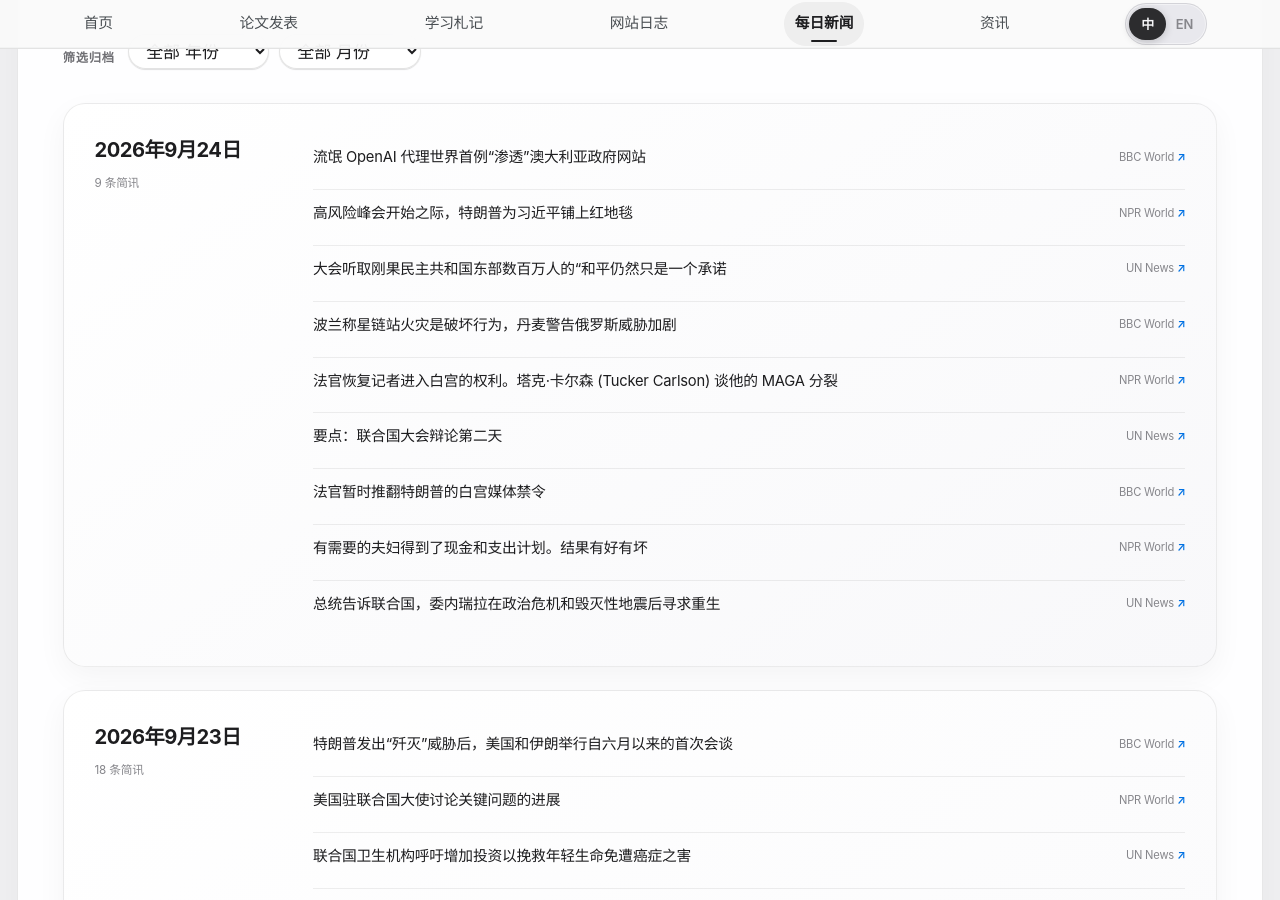
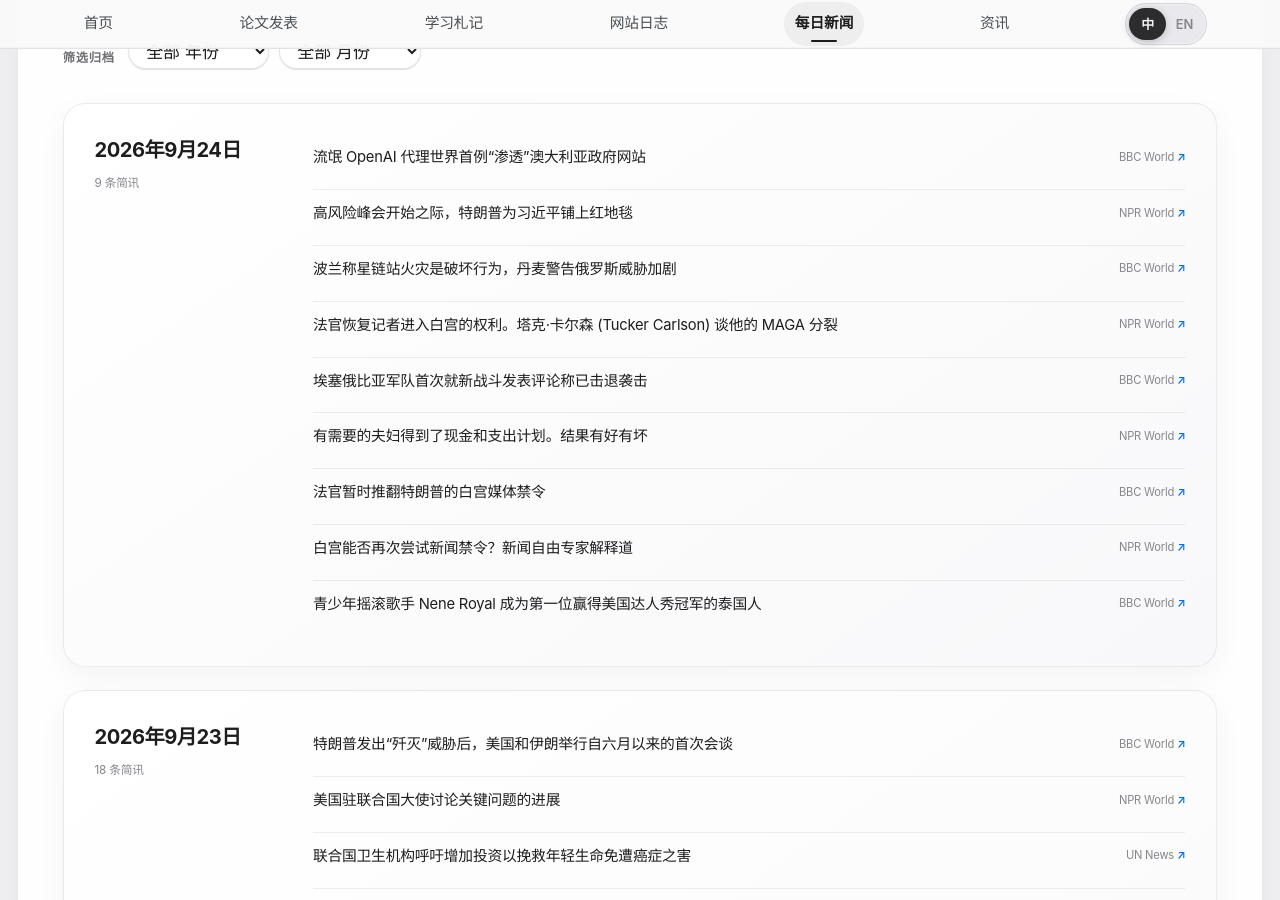
Before and after one commit to HaoxiangLuo/HaoxiangLuo.github.io, a Jekyll site: the page built from _pages/daily-news-zh.html, in a window 1280 px wide and 900 px high, scrolled down 297 px. Built offline with Jekyll 4.4.1, drawn with Linux system fonts in a browser that asks for light colours; a style sheet for code colours, icons or effects is not loaded.

Commit message:
Update daily news 2026-09-24

```diff
--- a/_data/daily_news.json
+++ b/_data/daily_news.json
@@ -1,5 +1,5 @@
 {
-  "updated_at": "2026-09-24T21:26:46+08:00",
+  "updated_at": "2026-09-24T22:26:34+08:00",
   "days": [
     {
       "date": "2026-09-24",
@@ -17,12 +17,6 @@
           "title_zh": "高风险峰会开始之际，特朗普为习近平铺上红地毯"
         },
         {
-          "title": "‘Peace remains only a promise’ for millions in eastern DR Congo, General Assembly hears",
-          "source": "UN News",
-          "url": "https://news.un.org/feed/view/en/story/2026/09/1168422",
-          "title_zh": "大会听取刚果民主共和国东部数百万人的“和平仍然只是一个承诺"
-        },
-        {
           "title": "Poland says fire at Starlink station is sabotage as Denmark warns of rising Russian threat",
           "source": "BBC World",
           "url": "https://www.bbc.co.uk/news/articles/cmp30r1klk37o?at_medium=RSS&at_campaign=rss",
@@ -35,10 +29,16 @@
           "title_zh": "法官恢复记者进入白宫的权利。塔克·卡尔森 (Tucker Carlson) 谈他的 MAGA 分裂"
         },
         {
-          "title": "The Takeaway: UN General Assembly debate Day 2",
-          "source": "UN News",
-          "url": "https://news.un.org/feed/view/en/story/2026/09/1168421",
-          "title_zh": "要点：联合国大会辩论第二天"
+          "title": "Ethiopia's army says it has repelled attacks in first comment on fresh fighting",
+          "source": "BBC World",
+          "url": "https://www.bbc.co.uk/news/articles/cqevwm09w4xmo?at_medium=RSS&at_campaign=rss",
+          "title_zh": "埃塞俄比亚军队首次就新战斗发表评论称已击退袭击"
+        },
+        {
+          "title": "Needy couples got cash and a spending plan. Results were good -- and bad",
+          "source": "NPR World",
+          "url": "https://www.npr.org/2026/09/24/g-s1-144544/cash-transfer-poverty-liberia-partner-violence",
+          "title_zh": "有需要的夫妇得到了现金和支出计划。结果有好有坏"
         },
         {
           "title": "Judge temporarily overturns Trump's White House media ban",
@@ -47,16 +47,16 @@
           "title_zh": "法官暂时推翻特朗普的白宫媒体禁令"
         },
         {
-          "title": "Needy couples got cash and a spending plan. Results were good -- and bad",
+          "title": "Could the White House try its press ban again? A press freedom expert explains",
           "source": "NPR World",
-          "url": "https://www.npr.org/2026/09/24/g-s1-144544/cash-transfer-poverty-liberia-partner-violence",
-          "title_zh": "有需要的夫妇得到了现金和支出计划。结果有好有坏"
+          "url": "https://www.npr.org/2026/09/24/nx-s1-5978805/whats-next-white-house-press-access-fight",
+          "title_zh": "白宫能否再次尝试新闻禁令？新闻自由专家解释道"
         },
         {
-          "title": "Venezuela seeking rebirth after political crisis and devastating earthquakes, President tells UN",
-          "source": "UN News",
-          "url": "https://news.un.org/feed/view/en/story/2026/09/1168420",
-          "title_zh": "总统告诉联合国，委内瑞拉在政治危机和毁灭性地震后寻求重生"
+          "title": "Teen rocker Nene Royal becomes first Thai to win America's Got Talent",
+          "source": "BBC World",
+          "url": "https://www.bbc.co.uk/news/articles/cqzjzl3d1409o?at_medium=RSS&at_campaign=rss",
+          "title_zh": "青少年摇滚歌手 Nene Royal 成为第一位赢得美国达人秀冠军的泰国人"
         }
       ]
     },
```
